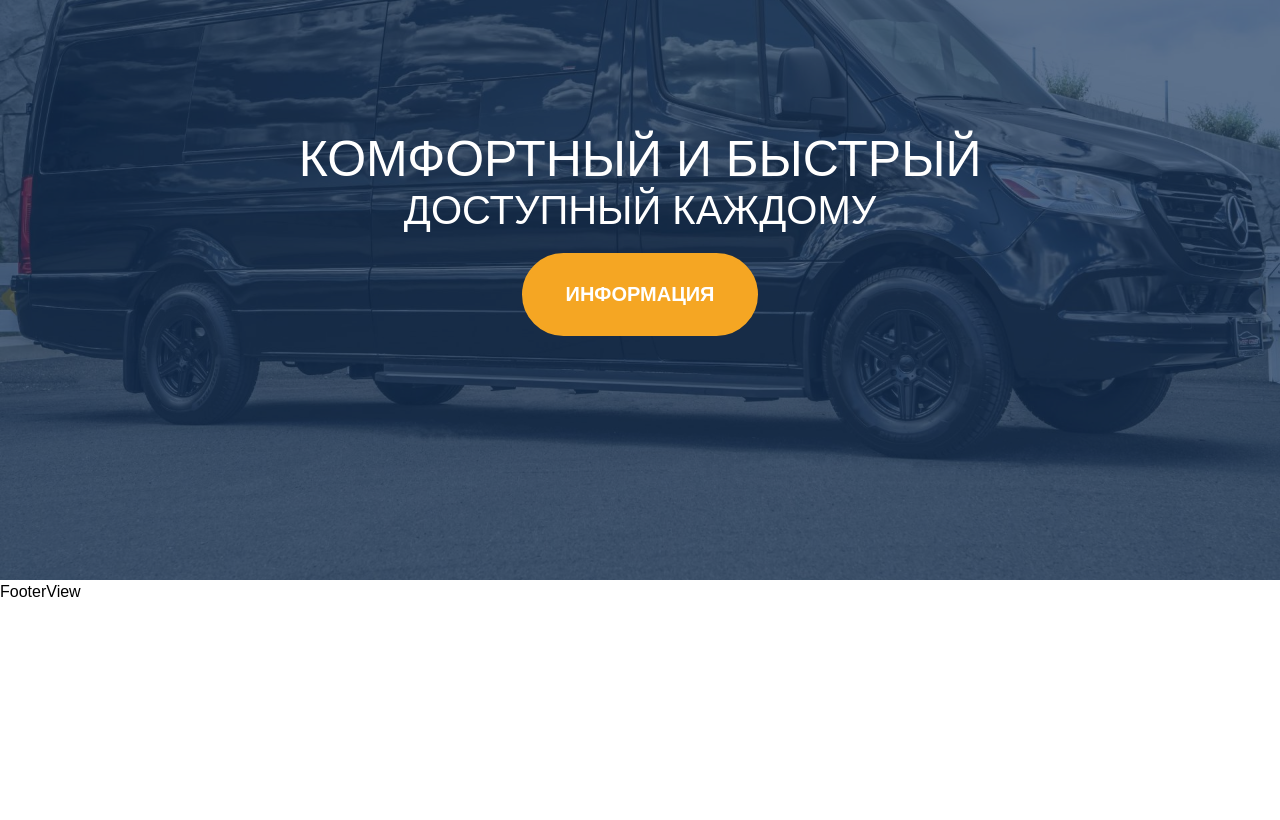
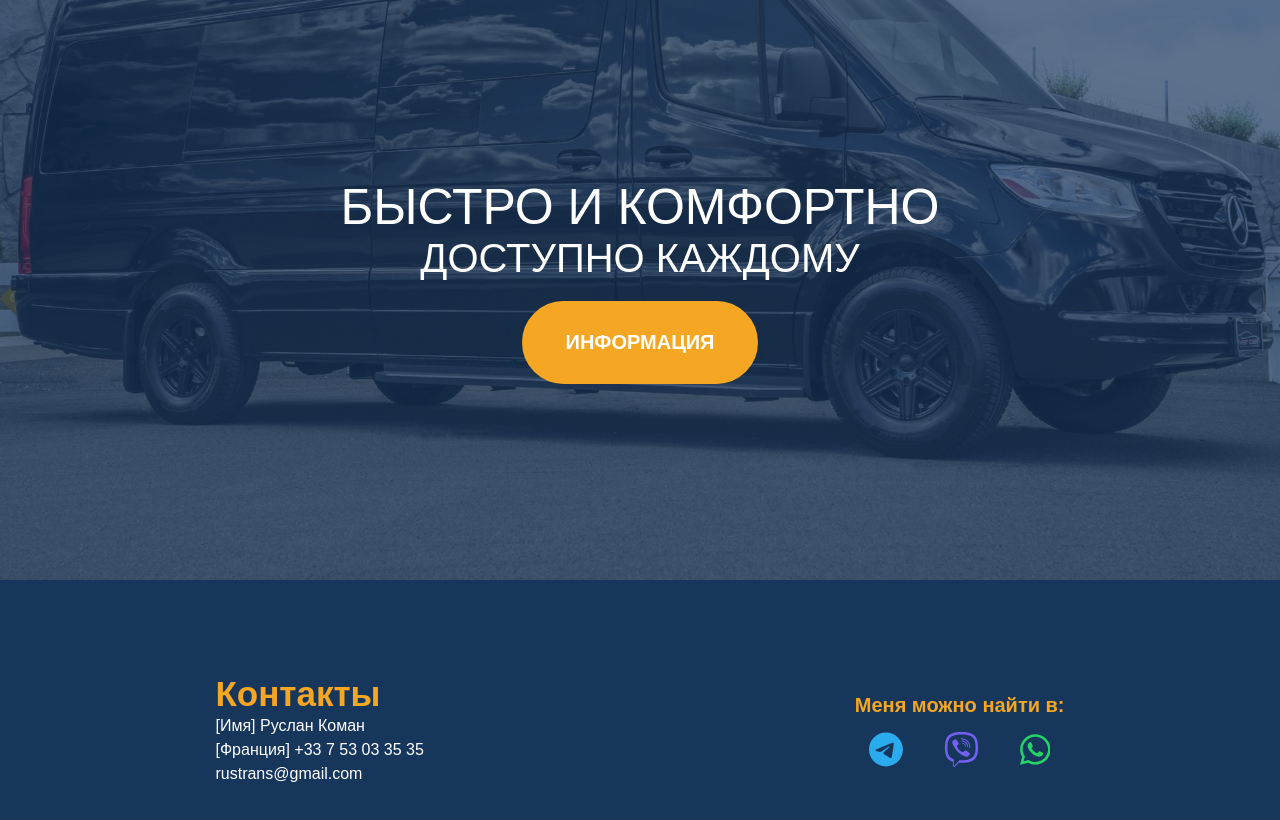
Before and after one commit to The-MD-Style/rus-trans, a Next.js app: page / in a window 1280 px wide. Shown: the part 220-1040 px from the top of the page. Before the commit the page ends 824 px from the top, so only its background shows below. Built offline with nearby package versions, Linux system fonts and the light colour scheme.

Commit message:
fix(page):add button

```diff
--- a/src/Layout/Footer/Footer.module.scss
+++ b/src/Layout/Footer/Footer.module.scss
@@ -0,0 +1,55 @@
+.footer{
+    background-color: rgba(23, 54, 92, 1);
+    width: 100%;
+    height: 300px;
+    .footerWrapper{
+        height: 100%;
+        display: flex;
+        align-items: center;
+        justify-content: space-around;
+        margin: 0 auto;
+        max-width: 1280px;
+        width: 100%;
+        @media screen and (max-width:770px) {
+            padding: 20px 0;
+            flex-direction: column;
+            gap: 30px;
+        }
+        .page-name {
+            font-family: sans-serif;
+            font-weight: bold;
+            font-size: 35px;
+            line-height: normal;
+            color: rgb(245, 166, 35);
+        }
+        .element{
+            color:white;
+        }
+        .social {
+            display: flex;
+            flex-direction: column;
+            align-items: center;
+            justify-content: flex-start;
+            @media screen and (max-width: 770px) {
+                margin-top: 15px;
+            }
+
+                .social-head {
+                    margin-bottom: 15px;
+                    font-family: sans-serif;
+                    font-weight: bold;
+                    font-size: 20px;
+                    line-height: normal;
+                    color: rgb(245, 166, 35);
+                }
+
+                ul {
+                    padding: 0;
+                    list-style: none;
+                    display: flex;
+                    gap: 41px;
+                }
+            }
+
+    }
+}
--- a/src/Layout/Footer/Footer.view.tsx
+++ b/src/Layout/Footer/Footer.view.tsx
@@ -1,9 +1,40 @@
 import React from "react";
+import classes from './Footer.module.scss'
+import { contacts } from "@/view/Contact/Contact.map";
+import Link from "next/link";
+import VIcon from "@/components/VIcon/VIcon";
 
 type Props = {};
 
 const FooterView = (props: Props) => {
-  return <div>FooterView</div>;
+  return <div className={classes['footer']}>
+    <div className={classes['footerWrapper']}>
+      <div className={classes['contacts']}>
+         <p className={classes["page-name"]}>Контакты</p>
+            <div className={classes["contacts"]}>
+              <p className={classes["element"]}>[Имя] Руслан Коман</p>
+              <p className={classes["element"]}>[Франция] +33 7 53 03 35 35</p>
+              <p className={classes["element"]}>rustrans@gmail.com</p>
+            </div>
+      </div>
+      <div className={classes['social']}>
+         <p className={classes["social-head"]}>Меня можно найти в:</p>
+          <ul>
+            {contacts.map((item) => (
+              <li key={item.link + 'footer'}>
+                <Link href={""}>
+                  <VIcon
+                    color={item.color}
+                    name={item.icon}
+                    height={35}
+                  ></VIcon>{" "}
+               </Link>
+             </li>
+           ))}
+        </ul>
+      </div>
+    </div>
+  </div>;
 };
 
 export default FooterView;
--- a/src/Layout/NavBar/NavBar.module.scss
+++ b/src/Layout/NavBar/NavBar.module.scss
@@ -14,6 +14,12 @@
         align-items: center;
         z-index: 101;
         height: 100%;
+        -webkit-user-select: none;
+            /* Safari */
+        -ms-user-select: none;
+            /* IE 10 and IE 11 */
+        user-select: none;
+            /* Standard syntax */
 
         ul{
             list-style: none;
--- a/src/assets/icons/custom.ts
+++ b/src/assets/icons/custom.ts
@@ -1,7 +1,8 @@
-export const location = [
-  '384 512',
-  `<path d="M384 192c0 87.4-117 243-168.3 307.2c-12.3 15.3-35.1 15.3-47.4 0C117 435 0 279.4 0 192C0 86 86 0 192 0S384 86 384 192z"/>`,
+export const upArrow = [
+  '448 512',
+  `<path d="M201.4 105.4c12.5-12.5 32.8-12.5 45.3 0l192 192c12.5 12.5 12.5 32.8 0 45.3s-32.8 12.5-45.3 0L224 173.3 54.6 342.6c-12.5 12.5-32.8 12.5-45.3 0s-12.5-32.8 0-45.3l192-192z"/>`
 ];
+
 export const viber = [
   '512 512',
   `<path d="M444 49.9C431.3 38.2 379.9.9 265.3.4c0 0-135.1-8.1-200.9 52.3C27.8 89.3 14.9 143 13.5 209.5c-1.4 66.5-3.1 191.1 117 224.9h.1l-.1 51.6s-.8 20.9 13 25.1c16.6 5.2 26.4-10.7 42.3-27.8 8.7-9.4 20.7-23.2 29.8-33.7 82.2 6.9 145.3-8.9 152.5-11.2 16.6-5.4 110.5-17.4 125.7-142 15.8-128.6-7.6-209.8-49.8-246.5zM457.9 287c-12.9 104-89 110.6-103 115.1-6 1.9-61.5 15.7-131.2 11.2 0 0-52 62.7-68.2 79-5.3 5.3-11.1 4.8-11-5.7 0-6.9.4-85.7.4-85.7-.1 0-.1 0 0 0-101.8-28.2-95.8-134.3-94.7-189.8 1.1-55.5 11.6-101 42.6-131.6 55.7-50.5 170.4-43 170.4-43 96.9.4 143.3 29.6 154.1 39.4 35.7 30.6 53.9 103.8 40.6 211.1zm-139-80.8c.4 8.6-12.5 9.2-12.9.6-1.1-22-11.4-32.7-32.6-33.9-8.6-.5-7.8-13.4.7-12.9 27.9 1.5 43.4 17.5 44.8 46.2zm20.3 11.3c1-42.4-25.5-75.6-75.8-79.3-8.5-.6-7.6-13.5.9-12.9 58 4.2 88.9 44.1 87.8 92.5-.1 8.6-13.1 8.2-12.9-.3zm47 13.4c.1 8.6-12.9 8.7-12.9.1-.6-81.5-54.9-125.9-120.8-126.4-8.5-.1-8.5-12.9 0-12.9 73.7.5 133 51.4 133.7 139.2zM374.9 329v.2c-10.8 19-31 40-51.8 33.3l-.2-.3c-21.1-5.9-70.8-31.5-102.2-56.5-16.2-12.8-31-27.9-42.4-42.4-10.3-12.9-20.7-28.2-30.8-46.6-21.3-38.5-26-55.7-26-55.7-6.7-20.8 14.2-41 33.3-51.8h.2c9.2-4.8 18-3.2 23.9 3.9 0 0 12.4 14.8 17.7 22.1 5 6.8 11.7 17.7 15.2 23.8 6.1 10.9 2.3 22-3.7 26.6l-12 9.6c-6.1 4.9-5.3 14-5.3 14s17.8 67.3 84.3 84.3c0 0 9.1.8 14-5.3l9.6-12c4.6-6 15.7-9.8 26.6-3.7 14.7 8.3 33.4 21.2 45.8 32.9 7 5.7 8.6 14.4 3.8 23.6z"/>`,
--- a/src/assets/icons/index.ts
+++ b/src/assets/icons/index.ts
@@ -1,7 +1,7 @@
-import {  location, telegram, viber, whatsapp } from './custom';
+import { telegram, upArrow, viber, whatsapp } from './custom';
 
 const icons = {
-  location,
+  upArrow,
   viber,
   telegram,
   whatsapp
--- a/src/view/Contact/Contact.module.scss
+++ b/src/view/Contact/Contact.module.scss
@@ -1,8 +1,9 @@
 .info{
     width: 100%;
-    height: 100vh;
+    height: max-content;
     display: flex;
     flex-direction: column;
+    margin-bottom: 40px;
     .sections{
         padding: 0 10px;
         max-width: 1280px;
--- a/src/view/HomePage/HomePage.module.scss
+++ b/src/view/HomePage/HomePage.module.scss
@@ -62,6 +62,12 @@
                                 font-size: 18px;
                                 line-height: normal;
                                 color: white;
+                            }
+                            .sub-name-text{
+                                color:white;
+                                font-size: 16px;
+                                letter-spacing: -0.2px;
+
                             }
                         }
                         .number{
--- a/src/view/HomePage/HomePage.view.tsx
+++ b/src/view/HomePage/HomePage.view.tsx
@@ -16,7 +16,9 @@ const HomePageView = (props: Props) => {
             <div className={classes["name-number"]}>
               <div className={classes["name"]}>
                 <p className={classes["head-name"]}>Rus-Trans</p>
-                <p className={classes["sub-name"]}>Грузо-Перевозки</p>
+                <p className={classes["sub-name"]}>Грузо-Пассажирские Перевозки</p>
+                <p className={classes["sub-name-text"]}>Франция - Россия <br /> ( Париж, Ницца, Канны, Монако, Монте Карло )</p>
+                <p className={classes["sub-name-text"]}>Италия - Россия <br />( Сан Ремо, Милан, Рим )</p>
               </div>
               <div className={classes["number"]}>
                 <p className={classes["name"]}>Руслан Коман</p>
@@ -24,8 +26,8 @@ const HomePageView = (props: Props) => {
               </div>
             </div>
             <div className={classes["button-text"]}>
-              <p className={classes["header-text"]}>Комфортный и быстрый</p>
-              <p className={classes["sub-text"]}>Доступный каждому</p>
+              <p className={classes["header-text"]}>Быстро и комфортно</p>
+              <p className={classes["sub-text"]}>Доступно каждому</p>
               <Link href={"/info"} className={classes["link"]}>
                 <button>Информация</button>
               </Link>
```
Also changed, not shown: src/view/Info/Info.module.scss (+50 -7 lines), src/view/Info/Info.view.tsx (+54 -6 lines).
